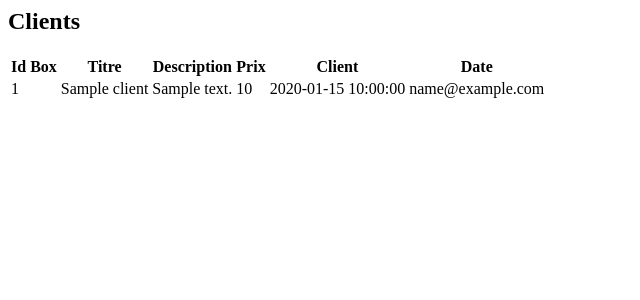
After one commit to lucasolerr/projet-web-dynamique-ing2, a PHP site: template view/partner/clients.html.php in a window 1280 px wide. The commit adds this page. Shown: the top 300 px of the page, without its empty margins (0-640 px from the left). Run offline with PHP 8.4, Linux system fonts and the light colour scheme; the template is opened without the code that fills it: most values are stand-ins (such as "Sample title", 1, 10 or a date in 2020).

Commit message:
add all clients from a partner

```diff
--- /dev/null
+++ b/view/partner/clients.html.php
@@ -0,0 +1,27 @@
+<h2>Clients</h2>
+<div class="table-responsive">
+    <table class="table table-striped table-sm">
+        <thead>
+            <tr>
+                <th scope="col">Id Box</th>
+                <th scope="col">Titre</th>
+                <th scope="col">Description</th>
+                <th scope="col">Prix</th>
+                <th scope="col">Client</th>
+                <th scope="col">Date</th>
+            </tr>
+        </thead>
+        <tbody>
+            <?php foreach ($clients as $client) : ?>
+                <tr>
+                    <td><?= $client['box_id'] ?></td>
+                    <td><?= $client['box_title'] ?></td>
+                    <td><?= $client['box_content'] ?></td>
+                    <td><?= $client['box_price'] ?></td>
+                    <td><?= $client['purchase_date'] ?></td>
+                    <td><?= $client['user_email'] ?></td>
+                </tr>
+            <?php endforeach;?>
+        </tbody>
+    </table>
+</div>
--- a/view/partner/index.html.php
+++ b/view/partner/index.html.php
@@ -33,6 +33,12 @@
                             Boxs
                         </a>
                     </li>
+                    <li class="nav-item">
+                        <a class="nav-link" href="index.php?controller=partner&task=index&section=clients">
+                            <i class="bi bi-bag"></i>
+                            Clients
+                        </a>
+                    </li>
                 </ul>
         </nav>
         <main class="col-md-9 ms-sm-auto col-lg-10 px-md-4">
```
Also changed, not shown: controllers/Partner.php (+7 -0 lines), models/Partner.php (+15 -1 lines).
